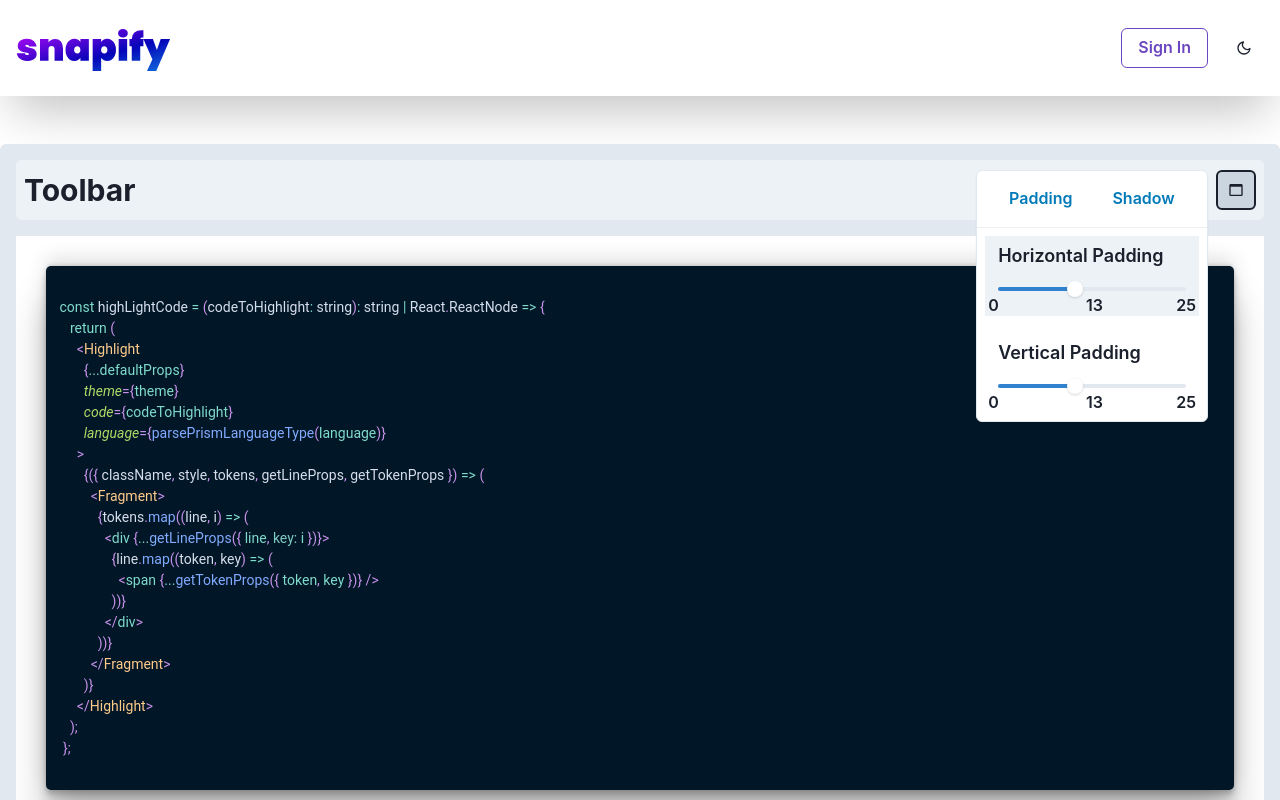
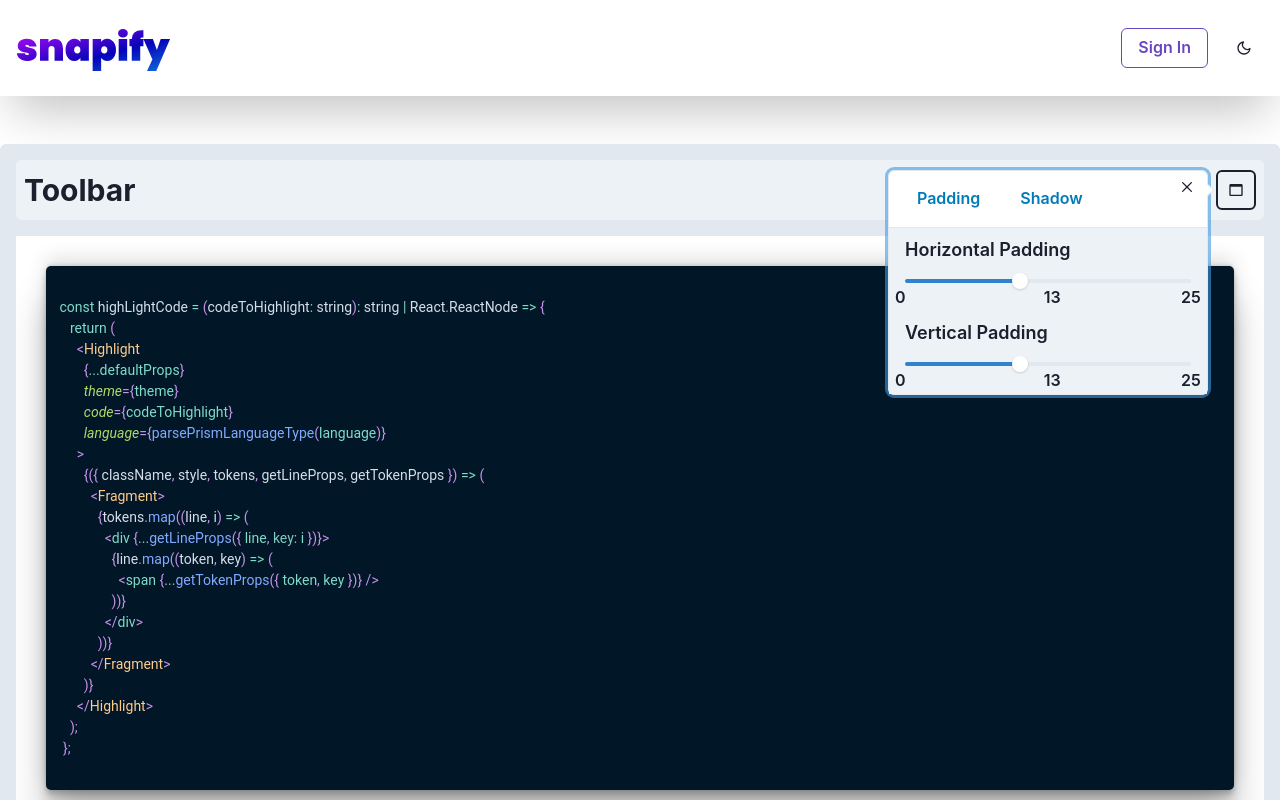
Before and after one commit to faustinozanetto/snappy, a Next.js app: page / in a window 1280 px wide. Both pictures are taken after a click on the button 1236 px from the left and 190 px from the top of the page. Shown: the top 800 px of the page. Built offline with nearby package versions, Linux system fonts and the light colour scheme.

Commit message:
Started changing menus by popovers.

```diff
--- a/src/components/editor/toolbar/editor/background/EditorBackground.tsx
+++ b/src/components/editor/toolbar/editor/background/EditorBackground.tsx
@@ -1,14 +1,18 @@
+import React from 'react';
 import {
   Button,
   HStack,
-  Menu,
-  MenuButton,
-  MenuDivider,
-  MenuGroup,
-  MenuList,
+  Text,
+  Popover,
+  PopoverArrow,
+  PopoverBody,
+  PopoverCloseButton,
+  PopoverContent,
+  PopoverHeader,
+  PopoverTrigger,
   Tooltip,
+  useColorModeValue,
 } from '@chakra-ui/react';
-import React from 'react';
 import { useDispatch, useSelector } from 'react-redux';
 import {
   BackgroundType,
@@ -24,10 +28,10 @@ export const EditorBackground: React.FC<EditorBackgroundProps> = ({}) => {
   const backgroundCustomization = useSelector(selectBackgroundCustomization);
 
   return (
-    <Menu placement='left-start'>
+    <Popover placement='left-start' >
       <Tooltip label='Background' aria-label='Background Customization'>
-        <MenuButton
-          as={Button}
+        <PopoverTrigger>
+          <Button
             aria-label='Background Customization'
             background={backgroundCustomization.backgroundColor}
             _hover={{ bg: backgroundCustomization.backgroundColor }}
@@ -35,13 +39,15 @@ export const EditorBackground: React.FC<EditorBackgroundProps> = ({}) => {
             _active={{ bg: backgroundCustomization.backgroundColor }}
             border='2px solid'
           />
+        </PopoverTrigger>
       </Tooltip>
-      <MenuList>
+      <PopoverContent>
+        <PopoverHeader fontWeight='semibold'>
+          <HStack>
             {/* Color && Image Buttons */}
-        <MenuGroup>
-          <HStack justify='center' px={4}>
             <Button
-              width='50%'
+              variant='ghost'
+              colorScheme='telegram'
               onClick={() =>
                 dispatch(
                   setBackgroundCustomization({
@@ -53,7 +59,8 @@ export const EditorBackground: React.FC<EditorBackgroundProps> = ({}) => {
               Color
             </Button>
             <Button
-              width='50%'
+              variant='ghost'
+              colorScheme='telegram'
               onClick={() =>
                 dispatch(
                   setBackgroundCustomization({
@@ -65,15 +72,19 @@ export const EditorBackground: React.FC<EditorBackgroundProps> = ({}) => {
               Image
             </Button>
           </HStack>
-        </MenuGroup>
-        <MenuDivider />
-        {/* Actual Configuration */}
-        <MenuGroup>
+        </PopoverHeader>
+        <PopoverArrow />
+        <PopoverCloseButton />
+        <PopoverBody
+          px={0}
+          backgroundColor={useColorModeValue('gray.100', 'gray.800')}
+        >
+          {/* Background customization */}
           <EditorBackgroundConfiguration
             backgroundType={backgroundCustomization.backgroundType}
           />
-        </MenuGroup>
-      </MenuList>
-    </Menu>
+        </PopoverBody>
+      </PopoverContent>
+    </Popover>
   );
 };
--- a/src/components/editor/toolbar/editor/background/EditorBackgroundColor.tsx
+++ b/src/components/editor/toolbar/editor/background/EditorBackgroundColor.tsx
@@ -1,7 +1,7 @@
 import React from 'react';
 import { Flex } from '@chakra-ui/react';
 import { useDispatch, useSelector } from 'react-redux';
-import { SketchPicker } from 'react-color';
+import { ChromePicker, SketchPicker } from 'react-color';
 import {
   selectBackgroundCustomization,
   setBackgroundCustomization,
@@ -15,13 +15,11 @@ export const EditorBackgroundColor: React.FC<
   const dispatch = useDispatch();
   const backgroundCustomization = useSelector(selectBackgroundCustomization);
   return (
-    <Flex width='full'>
-      <SketchPicker
-        color={backgroundCustomization.backgroundColor}
-        onChange={(color) =>
-          dispatch(setBackgroundCustomization({ backgroundColor: color.hex }))
-        }
-      />
-    </Flex>
+    <ChromePicker
+      color={backgroundCustomization.backgroundColor}
+      onChange={(color) =>
+        dispatch(setBackgroundCustomization({ backgroundColor: color.hex }))
+      }
+    />
   );
 };
--- a/src/components/editor/toolbar/editor/background/EditorBackgroundConfiguration.tsx
+++ b/src/components/editor/toolbar/editor/background/EditorBackgroundConfiguration.tsx
@@ -12,7 +12,7 @@ export const EditorBackgroundConfiguration: React.FC<
 > = (props) => {
   const { backgroundType } = props;
   return (
-    <VStack height='220px'>
+    <VStack>
       {/* Color */}
       {backgroundType === BackgroundType.COLOR && <EditorBackgroundColor />}
       {/* Image */}
--- a/src/components/editor/toolbar/editor/window/EditorWindow.tsx
+++ b/src/components/editor/toolbar/editor/window/EditorWindow.tsx
@@ -10,6 +10,15 @@ import {
   Button,
   HStack,
   MenuDivider,
+  Popover,
+  PopoverTrigger,
+  PopoverContent,
+  PopoverHeader,
+  PopoverArrow,
+  PopoverBody,
+  PopoverCloseButton,
+  Text,
+  useColorModeValue,
 } from '@chakra-ui/react';
 import { BiWindow } from 'react-icons/bi';
 import { EditorWindowPadding } from './padding/EditorWindowPadding';
@@ -31,10 +40,10 @@ export const EditorWindow: React.FC<EditorWindowProps> = ({}) => {
     WindowConfigType.PADDING
   );
   return (
-    <Menu placement='left-start'>
+    <Popover placement='left-start'>
       <Tooltip label='Window' aria-label='Window Customization'>
-        <MenuButton
-          as={IconButton}
+        <PopoverTrigger>
+          <IconButton
             icon={
               <span>
                 <BiWindow />
@@ -43,13 +52,12 @@ export const EditorWindow: React.FC<EditorWindowProps> = ({}) => {
             aria-label='Window Customization'
             border='2px solid'
           />
+        </PopoverTrigger>
       </Tooltip>
-      <MenuList>
-        {/* Selection */}
-        <MenuGroup>
-          <HStack justify='center' px={4}>
+      <PopoverContent>
+        <PopoverHeader fontWeight='semibold'>
+          <HStack>
             <Button
-              width='50%'
               variant='ghost'
               colorScheme='telegram'
               onClick={() => setWindowConfigType(WindowConfigType.PADDING)}
@@ -57,7 +65,6 @@ export const EditorWindow: React.FC<EditorWindowProps> = ({}) => {
               Padding
             </Button>
             <Button
-              width='50%'
               variant='ghost'
               colorScheme='telegram'
               onClick={() => setWindowConfigType(WindowConfigType.SHADOW)}
@@ -65,10 +72,13 @@ export const EditorWindow: React.FC<EditorWindowProps> = ({}) => {
               Shadow
             </Button>
           </HStack>
-        </MenuGroup>
-        <MenuDivider />
-        {/* Configuration */}
-        <MenuGroup>
+        </PopoverHeader>
+        <PopoverArrow />
+        <PopoverCloseButton />
+        <PopoverBody
+          px={0}
+          backgroundColor={useColorModeValue('gray.100', 'gray.800')}
+        >
           {/* Window Padding */}
           {windowConfigType === WindowConfigType.PADDING && (
             <EditorWindowPadding />
@@ -77,8 +87,8 @@ export const EditorWindow: React.FC<EditorWindowProps> = ({}) => {
           {windowConfigType === WindowConfigType.SHADOW && (
             <EditorWindowShadow />
           )}
-        </MenuGroup>
-      </MenuList>
-    </Menu>
+        </PopoverBody>
+      </PopoverContent>
+    </Popover>
   );
 };
--- a/src/components/editor/toolbar/editor/window/padding/EditorWindowPadding.tsx
+++ b/src/components/editor/toolbar/editor/window/padding/EditorWindowPadding.tsx
@@ -1,5 +1,5 @@
 import React from 'react';
-import { MenuDivider, MenuItem, VStack } from '@chakra-ui/react';
+import { Flex, useColorModeValue, VStack } from '@chakra-ui/react';
 import {
   selectWindowCustomization,
   setWindowCustomization,
@@ -14,9 +14,8 @@ export const EditorWindowPadding: React.FC<EditorWindowPaddingProps> = ({}) => {
   const windowCustomization = useSelector(selectWindowCustomization);
 
   return (
-    <VStack px={2}>
+    <VStack spacing={4} px={4}>
       {/* Horizontal */}
-      <MenuItem>
       <CustomizationSlider
         label='Horizontal Padding'
         range={[0, 25]}
@@ -25,10 +24,7 @@ export const EditorWindowPadding: React.FC<EditorWindowPaddingProps> = ({}) => {
           dispatch(setWindowCustomization({ paddingX: value }))
         }
       />
-      </MenuItem>
-      <MenuDivider />
       {/* Vertical */}
-      <MenuItem>
       <CustomizationSlider
         label='Vertical Padding'
         range={[0, 25]}
@@ -37,7 +33,6 @@ export const EditorWindowPadding: React.FC<EditorWindowPaddingProps> = ({}) => {
           dispatch(setWindowCustomization({ paddingY: value }))
         }
       />
-      </MenuItem>
     </VStack>
   );
 };
--- a/src/components/editor/toolbar/editor/window/shadow/EditorWindowShadow.tsx
+++ b/src/components/editor/toolbar/editor/window/shadow/EditorWindowShadow.tsx
@@ -14,9 +14,8 @@ export const EditorWindowShadow: React.FC<EditorWindowShadowProps> = ({}) => {
   const windowCustomization = useSelector(selectWindowCustomization);
 
   return (
-    <VStack px={2}>
+    <VStack spacing={4} px={4}>
       {/* Shadow Size */}
-      <MenuItem>
       <CustomizationSlider
         label='Shadow Size'
         range={[0, 5]}
@@ -31,7 +30,6 @@ export const EditorWindowShadow: React.FC<EditorWindowShadowProps> = ({}) => {
           )
         }
       />
-      </MenuItem>
     </VStack>
   );
 };
```
Lines whose indentation alone changed are shown as unchanged.
